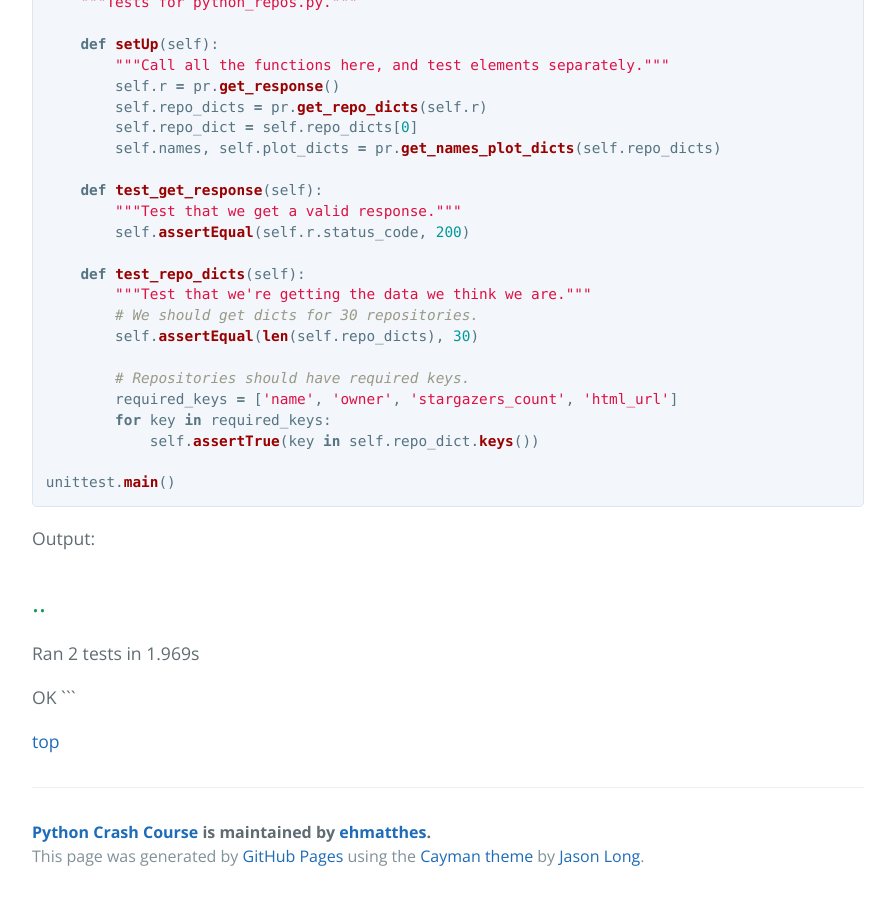
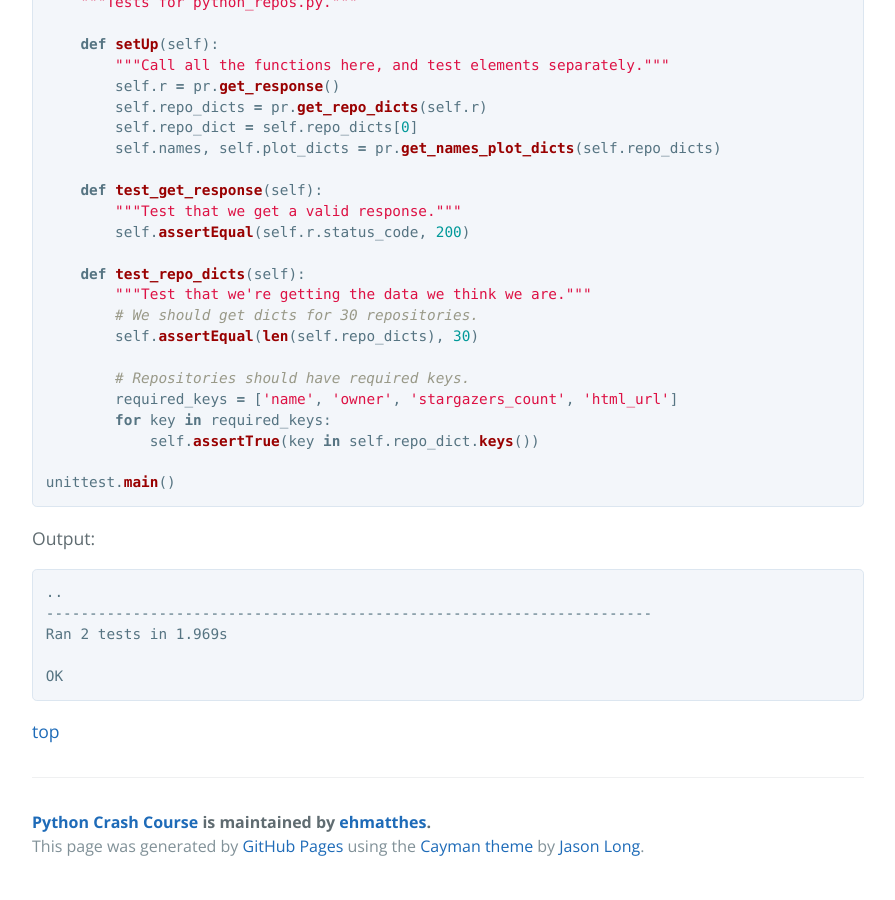
Before and after one commit to ehmatthes/pcc, a Jekyll site: the page built from solutions/chapter_17.md, in a window 1280 px wide and 900 px high, scrolled down 6579 px. Shown: the whole window, without its empty margins (192-1087 px from the left). Built offline with Jekyll 4.4.1, drawn with Linux system fonts in a browser that asks for light colours; some of the changed lines change nothing that is shown.

Commit message:
Fixed link and output styling.

````diff
--- a/solutions/chapter_17.md
+++ b/solutions/chapter_17.md
@@ -5,7 +5,7 @@
 
 - [17-1: Other Languages](#other-languages)
 - [17-2: Active Discussions](#active-discussions)
-- [17-3: Testing *python_repos.py*](#testing-pythonrepos)
+- [17-3: Testing *python_repos.py*](#testing-pythonrepospy)
 
 Back to [solutions](README.html).
 
@@ -270,6 +270,7 @@
 
 Output:
 
+```
 ..
 ----------------------------------------------------------------------
 Ran 2 tests in 1.969s
````
